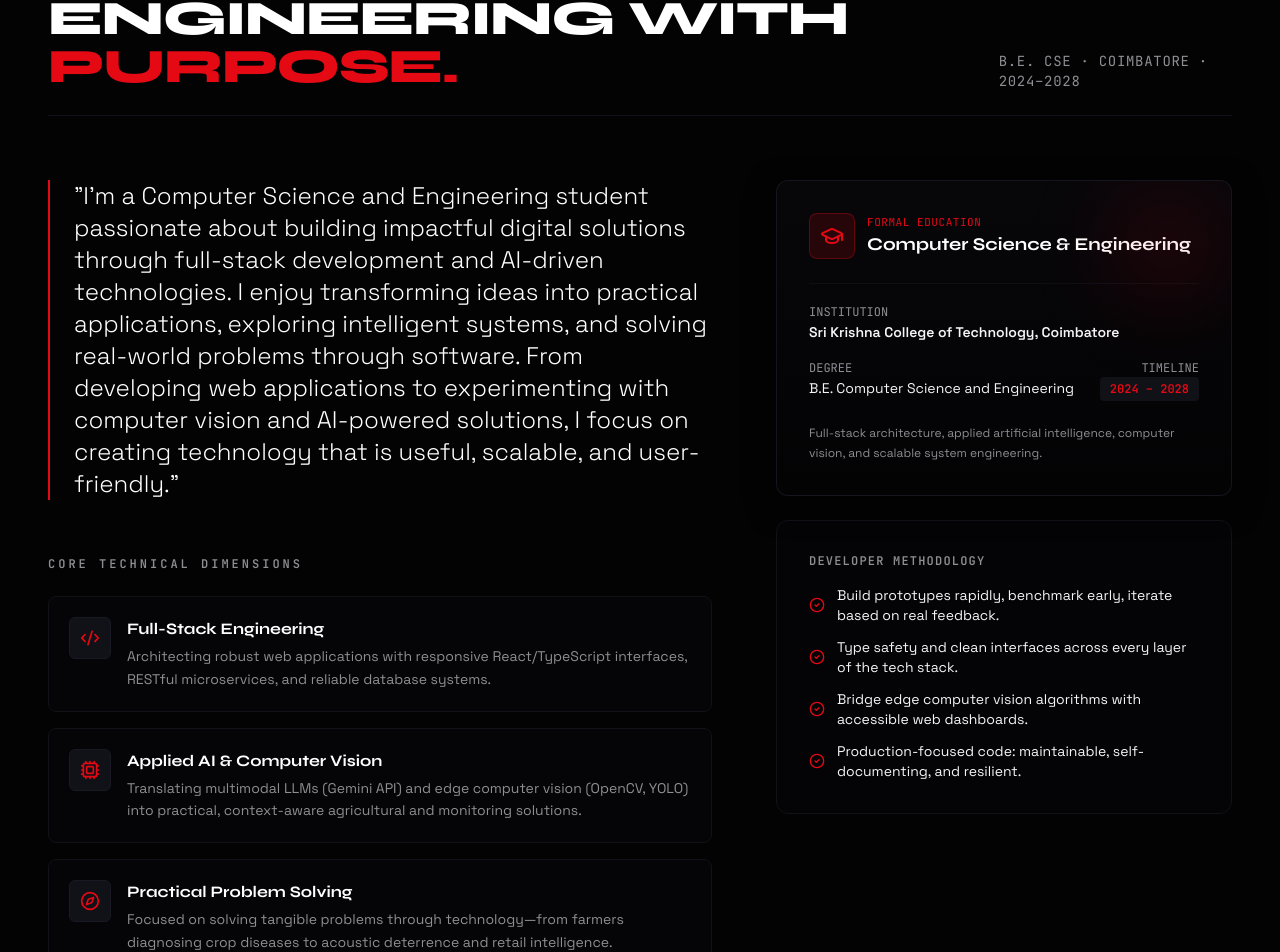
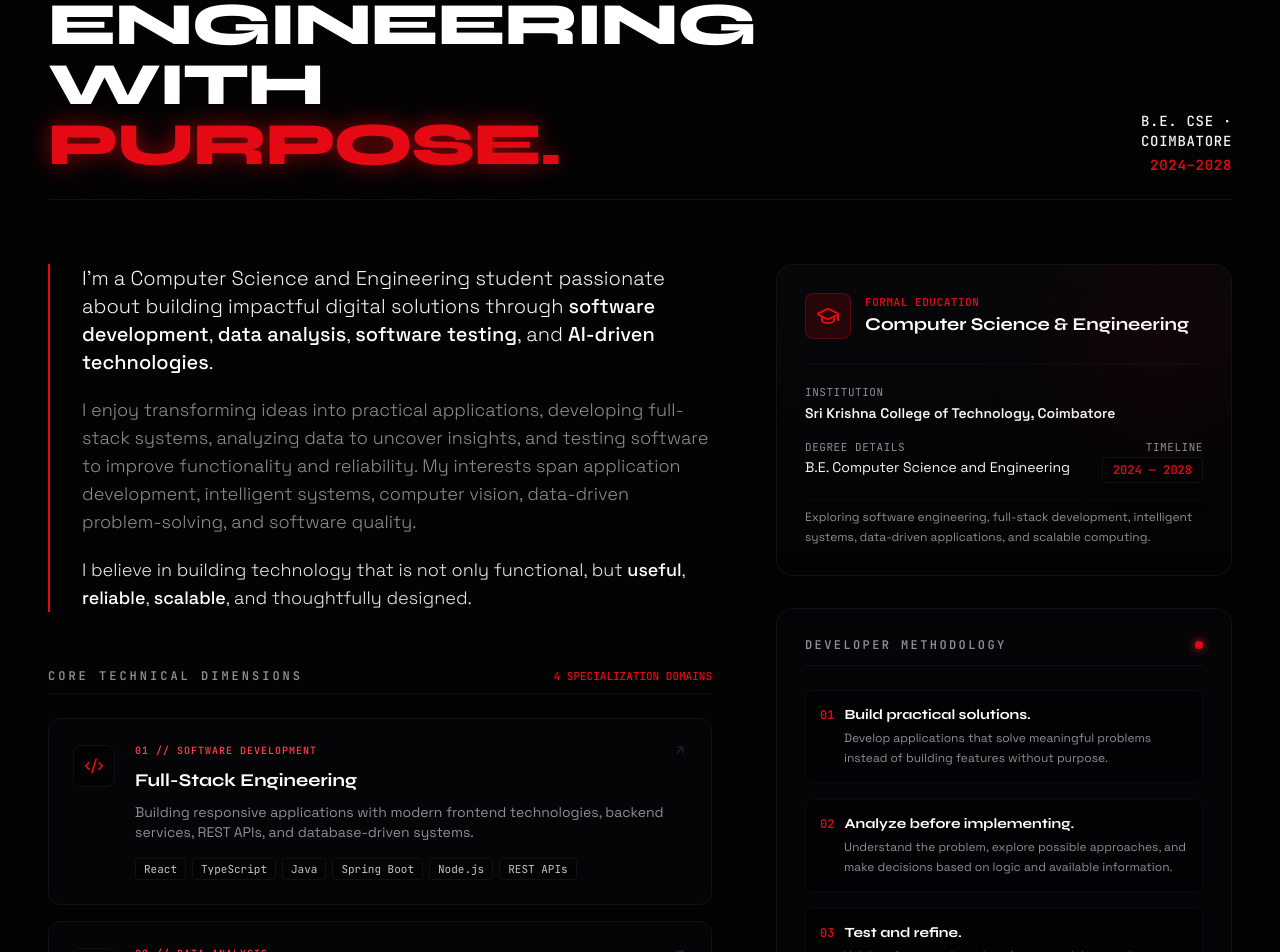
Before and after one commit to Srihari-Asus/portfolio, a React (Vite) app: page / in a window 1280 px wide. Shown: the part 961-1913 px from the top of the page. Built offline with nearby package versions, Linux system fonts and the light colour scheme.

Commit message:
feat(about): redesign about section with 4 technical dimensions and upgraded content

```diff
--- a/src/components/About.tsx
+++ b/src/components/About.tsx
@@ -1,22 +1,58 @@
-import { GraduationCap, Code2, Cpu, Compass, CheckCircle2 } from 'lucide-react';
+import { GraduationCap, Code2, BarChart3, ShieldCheck, Cpu, ArrowUpRight } from 'lucide-react';
 import { PERSONAL_INFO } from '../data/portfolio';
 
 export default function About() {
-  const pillars = [
+  const technicalDimensions = [
     {
+      category: '01 // SOFTWARE DEVELOPMENT',
+      title: 'Full-Stack Engineering',
+      desc: 'Building responsive applications with modern frontend technologies, backend services, REST APIs, and database-driven systems.',
+      keywords: ['React', 'TypeScript', 'Java', 'Spring Boot', 'Node.js', 'REST APIs'],
       icon: Code2,
-      title: 'Full-Stack Engineering',
-      desc: 'Architecting robust web applications with responsive React/TypeScript interfaces, RESTful microservices, and reliable database systems.',
     },
     {
-      icon: Cpu,
-      title: 'Applied AI & Computer Vision',
-      desc: 'Translating multimodal LLMs (Gemini API) and edge computer vision (OpenCV, YOLO) into practical, context-aware agricultural and monitoring solutions.',
+      category: '02 // DATA ANALYSIS',
+      title: 'Data Analysis & Insights',
+      desc: 'Exploring datasets, identifying patterns, analyzing customer behavior, and transforming raw information into meaningful insights and visualizations.',
+      keywords: ['Python', 'SQL', 'Power BI', 'Data Visualization', 'Analytical Thinking'],
+      icon: BarChart3,
     },
     {
-      icon: Compass,
-      title: 'Practical Problem Solving',
-      desc: 'Focused on solving tangible problems through technology—from farmers diagnosing crop diseases to acoustic deterrence and retail intelligence.',
+      category: '03 // SOFTWARE TESTING',
+      title: 'Software Quality & Testing',
+      desc: 'Validating application functionality, testing API integrations, identifying defects, debugging issues, and ensuring software behaves as expected.',
+      keywords: ['Functional Testing', 'API Testing', 'Selenium', 'Debugging', 'Validation'],
+      icon: ShieldCheck,
+    },
+    {
+      category: '04 // AI & COMPUTER VISION',
+      title: 'Applied AI & Intelligent Systems',
+      desc: 'Experimenting with AI-powered applications, computer vision, intelligent automation, and context-aware systems to solve practical problems.',
+      keywords: ['Gemini API', 'OpenCV', 'YOLO', 'AI Integration', 'Computer Vision'],
+      icon: Cpu,
+    },
+  ];
+
+  const methodologies = [
+    {
+      step: '01',
+      title: 'Build practical solutions.',
+      desc: 'Develop applications that solve meaningful problems instead of building features without purpose.',
+    },
+    {
+      step: '02',
+      title: 'Analyze before implementing.',
+      desc: 'Understand the problem, explore possible approaches, and make decisions based on logic and available information.',
+    },
+    {
+      step: '03',
+      title: 'Test and refine.',
+      desc: 'Validate functionality, identify issues, debug, and improve the reliability of software.',
+    },
+    {
+      step: '04',
+      title: 'Learn and adapt.',
+      desc: 'Explore new technologies, experiment with ideas, and continuously improve development practices.',
     },
   ];
 
@@ -27,76 +63,123 @@ export default function About() {
         {/* Section Header */}
         <div className="flex flex-col md:flex-row md:items-end justify-between mb-16 pb-6 border-b border-void-800">
           <div>
-            <div className="flex items-center gap-2 mb-3 font-mono text-xs text-crimson tracking-widest uppercase">
+            <div className="flex items-center gap-2 mb-3 font-mono text-xs text-crimson tracking-widest uppercase font-semibold">
               <span>01</span>
-              <span className="w-8 h-[1px] bg-crimson" />
+              <span className="text-crimson/50">—</span>
               <span>ABOUT IDENTITY</span>
             </div>
-            <h2 className="font-display text-3xl sm:text-4xl md:text-5xl font-black text-white tracking-tight">
-              ENGINEERING WITH <span className="text-crimson">PURPOSE.</span>
+            <h2 className="font-display text-3xl sm:text-4xl md:text-5xl lg:text-6xl font-black text-white tracking-tight leading-[1.05]">
+              ENGINEERING WITH <br className="hidden sm:inline" />
+              <span className="text-crimson text-glow-crimson">PURPOSE.</span>
             </h2>
           </div>
-          <p className="font-mono text-xs sm:text-sm text-silver-muted tracking-wider mt-4 md:mt-0 uppercase">
-            B.E. CSE · COIMBATORE · 2024–2028
-          </p>
+          <div className="mt-4 md:mt-0 md:text-right font-mono text-xs sm:text-sm text-silver-muted tracking-wider uppercase space-y-1">
+            <div className="text-silver-light font-medium">B.E. CSE · COIMBATORE</div>
+            <div className="text-crimson font-semibold">2024–2028</div>
+          </div>
         </div>
 
         {/* Editorial Content Grid */}
         <div className="grid grid-cols-1 lg:grid-cols-12 gap-12 lg:gap-16 items-start">
 
-          {/* Left Column: Core Narrative & Pillars */}
-          <div className="lg:col-span-7 space-y-8">
-            <div className="relative pl-6 border-l-2 border-crimson">
-              <p className="text-lg sm:text-xl md:text-2xl text-white font-sans font-light leading-relaxed">
-                "{PERSONAL_INFO.aboutText}"
+          {/* Left Column: Narrative Introduction & Core Technical Dimensions */}
+          <div className="lg:col-span-7 space-y-12">
+
+            {/* Introduction Paragraphs */}
+            <div className="relative pl-6 sm:pl-8 border-l-2 border-crimson space-y-5">
+              <p className="text-lg sm:text-xl md:text-[1.25rem] text-silver-light font-sans font-light leading-relaxed">
+                I'm a Computer Science and Engineering student passionate about building impactful digital solutions through{' '}
+                <span className="text-white font-medium">software development</span>,{' '}
+                <span className="text-white font-medium">data analysis</span>,{' '}
+                <span className="text-white font-medium">software testing</span>, and{' '}
+                <span className="text-white font-medium">AI-driven technologies</span>.
+              </p>
+
+              <p className="text-base sm:text-lg text-silver-muted font-sans font-light leading-relaxed">
+                I enjoy transforming ideas into practical applications, developing full-stack systems, analyzing data to uncover insights, and testing software to improve functionality and reliability. My interests span application development, intelligent systems, computer vision, data-driven problem-solving, and software quality.
+              </p>
+
+              <p className="text-base sm:text-lg text-silver-light/95 font-sans font-light leading-relaxed">
+                I believe in building technology that is not only functional, but{' '}
+                <span className="text-white font-medium">useful</span>,{' '}
+                <span className="text-white font-medium">reliable</span>,{' '}
+                <span className="text-white font-medium">scalable</span>, and thoughtfully designed.
               </p>
             </div>
 
-            {/* Core Pillars */}
-            <div className="pt-6 space-y-6">
+            {/* Core Technical Dimensions Feature Blocks */}
+            <div className="space-y-6 pt-2">
+              <div className="flex items-center justify-between pb-2 border-b border-void-800/80">
                 <h3 className="font-mono text-xs uppercase tracking-[0.25em] text-silver-muted font-bold">
                   CORE TECHNICAL DIMENSIONS
                 </h3>
+                <span className="font-mono text-[11px] text-crimson font-medium">
+                  4 SPECIALIZATION DOMAINS
+                </span>
+              </div>
 
               <div className="grid grid-cols-1 gap-4">
-                {pillars.map((pillar, idx) => {
-                  const Icon = pillar.icon;
+                {technicalDimensions.map((dim, idx) => {
+                  const Icon = dim.icon;
                   return (
                     <div
                       key={idx}
-                      className="group p-5 rounded-lg bg-void-900/60 border border-void-800 hover:border-crimson/50 hover:bg-void-900 transition-all duration-300 flex items-start gap-4"
+                      className="group p-5 sm:p-6 rounded-xl bg-void-900/60 border border-void-800 hover:border-crimson/50 hover:bg-void-900/90 transition-all duration-300 relative overflow-hidden"
                     >
-                      <div className="p-2.5 rounded-md bg-void-800 border border-void-700 text-crimson group-hover:bg-crimson group-hover:text-white transition-colors duration-300 flex-shrink-0">
+                      <div className="flex items-start gap-4 sm:gap-5">
+                        <div className="p-2.5 rounded-lg bg-void-950 border border-void-800 text-crimson group-hover:bg-crimson group-hover:text-white group-hover:border-crimson transition-colors duration-300 flex-shrink-0 mt-0.5">
                           <Icon className="w-5 h-5" />
                         </div>
-                      <div>
-                        <h4 className="font-display text-base font-bold text-white mb-1 group-hover:text-crimson-accent transition-colors">
-                          {pillar.title}
+                        <div className="flex-1 space-y-2">
+                          <div className="flex items-center justify-between">
+                            <span className="font-mono text-[10px] tracking-widest text-crimson-accent uppercase font-bold">
+                              {dim.category}
+                            </span>
+                            <ArrowUpRight className="w-3.5 h-3.5 text-void-600 group-hover:text-crimson group-hover:translate-x-0.5 group-hover:-translate-y-0.5 transition-all duration-200" />
+                          </div>
+
+                          <h4 className="font-display text-base sm:text-lg font-bold text-white group-hover:text-crimson-accent transition-colors">
+                            {dim.title}
                           </h4>
-                        <p className="font-sans text-sm text-silver-muted leading-relaxed">
-                          {pillar.desc}
+
+                          <p className="font-sans text-xs sm:text-sm text-silver-muted leading-relaxed">
+                            {dim.desc}
                           </p>
+
+                          {/* Technical Keywords Pills */}
+                          <div className="flex flex-wrap gap-1.5 pt-2">
+                            {dim.keywords.map((kw, kIdx) => (
+                              <span
+                                key={kIdx}
+                                className="font-mono text-[10px] sm:text-[11px] px-2 py-0.5 rounded bg-void-950/80 border border-void-800 text-silver-light/80 group-hover:border-void-700 transition-colors"
+                              >
+                                {kw}
+                              </span>
+                            ))}
+                          </div>
+                        </div>
                       </div>
                     </div>
                   );
                 })}
               </div>
             </div>
+
           </div>
 
-          {/* Right Column: Academic Credential & Approach */}
-          <div className="lg:col-span-5 space-y-6">
+          {/* Right Column: Formal Education & Developer Methodology */}
+          <div className="lg:col-span-5 space-y-8">
 
             {/* Education Card */}
-            <div className="p-6 sm:p-8 rounded-xl bg-gradient-to-b from-void-900 to-void-950 border border-void-700/80 shadow-[0_10px_30px_rgba(0,0,0,0.5)] relative overflow-hidden">
-              <div className="absolute top-0 right-0 w-32 h-32 bg-crimson/10 rounded-full blur-2xl pointer-events-none" />
+            <div className="p-6 sm:p-7 rounded-2xl bg-gradient-to-b from-void-900 to-void-950 border border-void-800 hover:border-crimson/40 transition-all duration-300 shadow-[0_10px_30px_rgba(0,0,0,0.5)] relative overflow-hidden group">
+              <div className="absolute top-0 right-0 w-36 h-36 bg-crimson/10 rounded-full blur-3xl pointer-events-none group-hover:bg-crimson/15 transition-colors duration-500" />
 
-              <div className="flex items-center gap-3 mb-6">
-                <div className="p-2.5 rounded-lg bg-crimson/15 border border-crimson/30 text-crimson">
+              <div className="flex items-center gap-3.5 mb-6">
+                <div className="p-2.5 rounded-lg bg-crimson/15 border border-crimson/30 text-crimson group-hover:scale-105 transition-transform duration-300">
                   <GraduationCap className="w-6 h-6" />
                 </div>
                 <div>
-                  <span className="font-mono text-[11px] text-crimson uppercase tracking-wider block">
+                  <span className="font-mono text-[11px] text-crimson uppercase tracking-wider block font-semibold">
                     FORMAL EDUCATION
                   </span>
                   <h4 className="font-display text-lg font-bold text-white">
@@ -107,54 +190,62 @@ export default function About() {
 
               <div className="space-y-4 border-t border-void-800/80 pt-5">
                 <div>
-                  <span className="font-mono text-xs text-silver-muted block">INSTITUTION</span>
-                  <span className="font-sans text-sm font-semibold text-silver-light">
+                  <span className="font-mono text-[11px] text-silver-muted block uppercase tracking-wider">INSTITUTION</span>
+                  <span className="font-sans text-sm font-semibold text-silver-light block mt-0.5">
                     {PERSONAL_INFO.education.institution}
                   </span>
                 </div>
 
-                <div className="flex justify-between items-center">
+                <div className="flex justify-between items-start gap-4">
                   <div>
-                    <span className="font-mono text-xs text-silver-muted block">DEGREE</span>
-                    <span className="font-sans text-sm text-silver-light">{PERSONAL_INFO.education.degree}</span>
+                    <span className="font-mono text-[11px] text-silver-muted block uppercase tracking-wider">DEGREE DETAILS</span>
+                    <span className="font-sans text-sm text-silver-light block mt-0.5">
+                      {PERSONAL_INFO.education.degree}
+                    </span>
                   </div>
-                  <div className="text-right">
-                    <span className="font-mono text-xs text-silver-muted block">TIMELINE</span>
-                    <span className="font-mono text-xs text-crimson font-bold bg-void-800 px-2.5 py-1 rounded">
+                  <div className="text-right flex-shrink-0">
+                    <span className="font-mono text-[11px] text-silver-muted block uppercase tracking-wider">TIMELINE</span>
+                    <span className="font-mono text-xs text-crimson font-bold bg-void-950 border border-void-800 px-2.5 py-1 rounded inline-block mt-0.5">
                       {PERSONAL_INFO.education.duration}
                     </span>
                   </div>
                 </div>
 
-                <div className="pt-2 text-xs text-silver-muted leading-relaxed font-sans">
+                <div className="pt-2 text-xs text-silver-muted leading-relaxed font-sans border-t border-void-800/50">
                   {PERSONAL_INFO.education.focus}
                 </div>
               </div>
             </div>
 
-            {/* Approach to Engineering */}
-            <div className="p-6 sm:p-8 rounded-xl bg-void-900/50 border border-void-800">
-              <h4 className="font-mono text-xs uppercase tracking-widest text-silver-muted font-bold mb-4">
+            {/* Developer Methodology Panel */}
+            <div className="p-6 sm:p-7 rounded-2xl bg-void-900/60 border border-void-800 hover:border-void-700 transition-colors duration-300">
+              <div className="flex items-center justify-between mb-6 pb-3 border-b border-void-800">
+                <h4 className="font-mono text-xs uppercase tracking-[0.2em] text-silver-muted font-bold">
                   DEVELOPER METHODOLOGY
                 </h4>
-              <ul className="space-y-3 font-sans text-sm text-silver-light">
-                <li className="flex items-center gap-3">
-                  <CheckCircle2 className="w-4 h-4 text-crimson flex-shrink-0" />
-                  <span>Build prototypes rapidly, benchmark early, iterate based on real feedback.</span>
-                </li>
-                <li className="flex items-center gap-3">
-                  <CheckCircle2 className="w-4 h-4 text-crimson flex-shrink-0" />
-                  <span>Type safety and clean interfaces across every layer of the tech stack.</span>
-                </li>
-                <li className="flex items-center gap-3">
-                  <CheckCircle2 className="w-4 h-4 text-crimson flex-shrink-0" />
-                  <span>Bridge edge computer vision algorithms with accessible web dashboards.</span>
-                </li>
-                <li className="flex items-center gap-3">
-                  <CheckCircle2 className="w-4 h-4 text-crimson flex-shrink-0" />
-                  <span>Production-focused code: maintainable, self-documenting, and resilient.</span>
-                </li>
-              </ul>
+                <span className="w-2 h-2 rounded-full bg-crimson shadow-[0_0_8px_#ff2a38]" />
+              </div>
+
+              <div className="space-y-4">
+                {methodologies.map((item, mIdx) => (
+                  <div
+                    key={mIdx}
+                    className="p-3.5 rounded-lg bg-void-950/60 border border-void-800/60 hover:border-crimson/40 hover:bg-void-950 transition-all duration-200 group"
+                  >
+                    <div className="flex items-baseline gap-2.5 mb-1">
+                      <span className="font-mono text-xs text-crimson font-bold">
+                        {item.step}
+                      </span>
+                      <h5 className="font-display text-sm font-bold text-white group-hover:text-crimson-accent transition-colors">
+                        {item.title}
+                      </h5>
+                    </div>
+                    <p className="font-sans text-xs text-silver-muted leading-relaxed pl-6">
+                      {item.desc}
+                    </p>
+                  </div>
+                ))}
+              </div>
             </div>
 
           </div>
--- a/src/data/portfolio.ts
+++ b/src/data/portfolio.ts
@@ -44,19 +44,19 @@ export interface SkillCategory {
 }
 
 export const PERSONAL_INFO = {
-  name: "SRIHARI S.",
+  name: "SRIHARI S",
   tagline: "FULL-STACK DEVELOPER",
   roleSubhead: "Full-Stack Developer · Software Developer · AI Enthusiast",
   heroDescription:
     "Building full-stack applications and AI-powered systems that turn real-world problems into practical solutions.",
   aboutText:
-    "I'm a Computer Science and Engineering student passionate about building impactful digital solutions through full-stack development and AI-driven technologies. I enjoy transforming ideas into practical applications, exploring intelligent systems, and solving real-world problems through software. From developing web applications to experimenting with computer vision and AI-powered solutions, I focus on creating technology that is useful, scalable, and user-friendly.",
+    "I'm a Computer Science and Engineering student passionate about building impactful digital solutions through software development, data analysis, software testing, and AI-driven technologies. I enjoy transforming ideas into practical applications, developing full-stack systems, analyzing data to uncover insights, and testing software to improve functionality and reliability. My interests span application development, intelligent systems, computer vision, data-driven problem-solving, and software quality. I believe in building technology that is not only functional, but useful, reliable, scalable, and thoughtfully designed.",
   secondaryInfo: "JAVA · REACT · PYTHON · AI · SOFTWARE DEVELOPMENT",
   education: {
     degree: "B.E. Computer Science and Engineering",
     institution: "Sri Krishna College of Technology, Coimbatore",
-    duration: "2024 – 2028",
-    focus: "Full-stack architecture, applied artificial intelligence, computer vision, and scalable system engineering.",
+    duration: "2024 — 2028",
+    focus: "Exploring software engineering, full-stack development, intelligent systems, data-driven applications, and scalable computing.",
   },
   contacts: {
     email: "srihari23052007@gmail.com",
```
Lines whose indentation alone changed are shown as unchanged.
